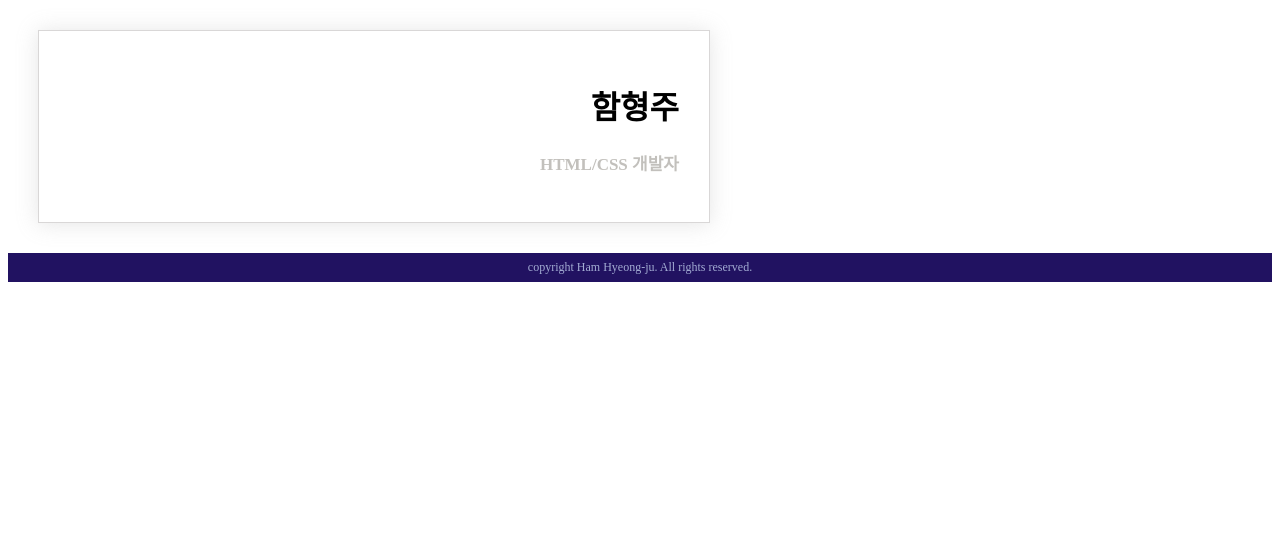
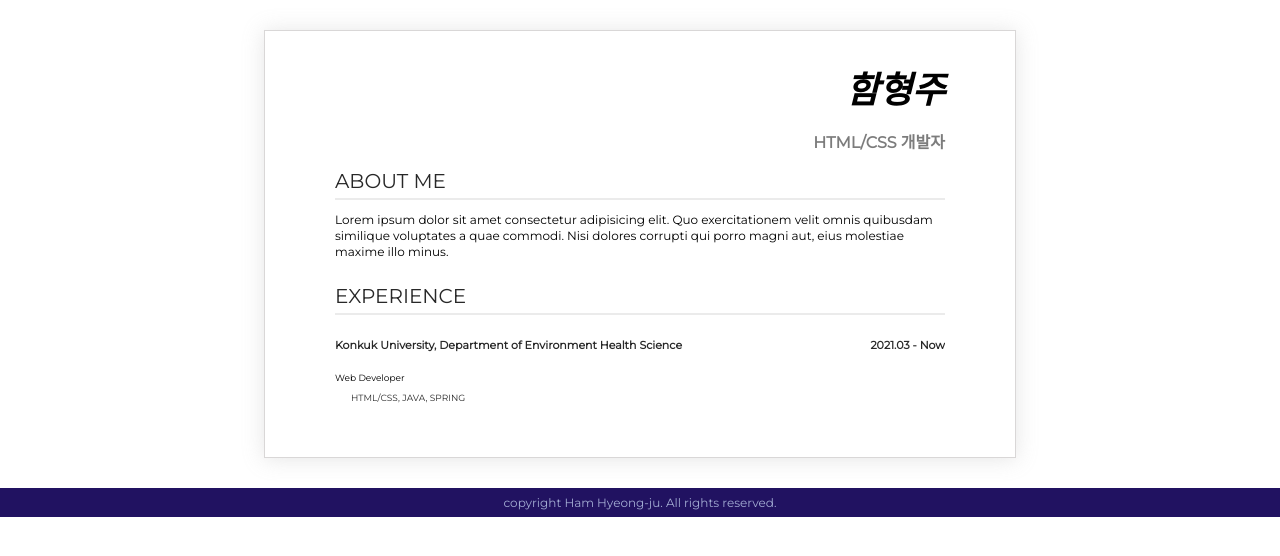
Before and after one commit to hamhyeongju/RESUME, a plain HTML site: page index.html in a window 1280 px wide. Drawn offline with Linux system fonts and the light colour scheme.

Commit message:
html/css

```diff
--- a/index.html
+++ b/index.html
@@ -11,8 +11,27 @@
 
 <body>
     <div class="mainBox">
-        <h1>함형주</h1>
-        <p class="nameText">HTML/CSS 개발자</p>
+        <div class="title-box">
+            <h1>함형주</h1>
+            <p class="nameText">HTML/CSS 개발자</p>
+        </div>
+        <section>
+            <h2>ABOUT ME</h2>
+            <p class="about-me-text">
+                Lorem ipsum dolor sit amet consectetur adipisicing elit. Quo exercitationem velit omnis quibusdam
+                similique voluptates a quae commodi. Nisi dolores corrupti qui porro magni aut, eius molestiae maxime
+                illo minus.
+            </p>
+        </section>
+        <section>
+            <h2>EXPERIENCE</h2>
+            <div class="float-wrap">
+                <p class="title-text">Konkuk University, Department of Environment Health Science</p>
+                <p class="year-text">2021.03 - Now</p>
+            </div>
+            <p class="desc-text">Web Developer</p>
+            <p class="desc-subtext">HTML/CSS, JAVA, SPRING</p>
+        </section>
     </div>
 
     <footer>copyright Ham Hyeong-ju. All rights reserved.</footer>
--- a/style.css
+++ b/style.css
@@ -1,11 +1,39 @@
+@import url('https://fonts.googleapis.com/css2?family=Montserrat:ital,wght@0,100;0,200;0,400;1,100&display=swap');
+
+*{
+    font-family: 'Montserrat', sans-serif;
+}
+
+body,h1,h2 {
+    margin: 0px;
+    padding: 0px;
+}
+
+h1 {
+    font-size: 36px;
+    font-weight: bold;
+    font-style: italic;
+}
+
+h2 {
+    font-size: 20px;
+    font-weight: normal;
+    color: #282828;
+    border-bottom: 2px solid #ebebeb;
+    padding-bottom: 5px;
+    margin-bottom: 12px;
+}
+
 .mainBox {
     border: 1px solid rgb(217, 215, 215);
     width: 610px;
+    padding: 30px 70px;
+    margin: 30px auto;
+    box-shadow: 0 1px 20px rgba(169, 168, 168, 0.3);
+}
+
+.title-box {
     text-align: right;
-    padding: 30px;
-    margin: 0 auto;
-    margin: 30px;
-    box-shadow: 0 1px 20px rgba(169, 168, 168, 0.3);
 }
 
 .nameText {
@@ -21,3 +49,46 @@ footer {
     font-size: 12px;
     padding: 7px;
 }
+
+section {
+    margin-bottom: 24px;
+}
+
+.nameText {
+    font-size: 16px;
+    color: #7c7c7c;
+    font-weight: bold;
+}
+
+.about-me-text {
+    font-size: 12px;
+    line-height: 16px;
+}
+
+.title-text {
+    font-size: 11px;
+    font-weight: bold;
+    color: #282828;
+    float: left;
+}
+
+.year-text {
+    font-size: 11px;
+    font-weight: bold;
+    color: #282828;
+    float: right;
+}
+
+.float-wrap {
+    overflow: hidden;
+}
+
+.desc-text {
+    font-size: 9px;
+}
+
+.desc-subtext {
+    font-size: 9px;
+    color: #282828;
+    padding-left: 16px;
+}
```
